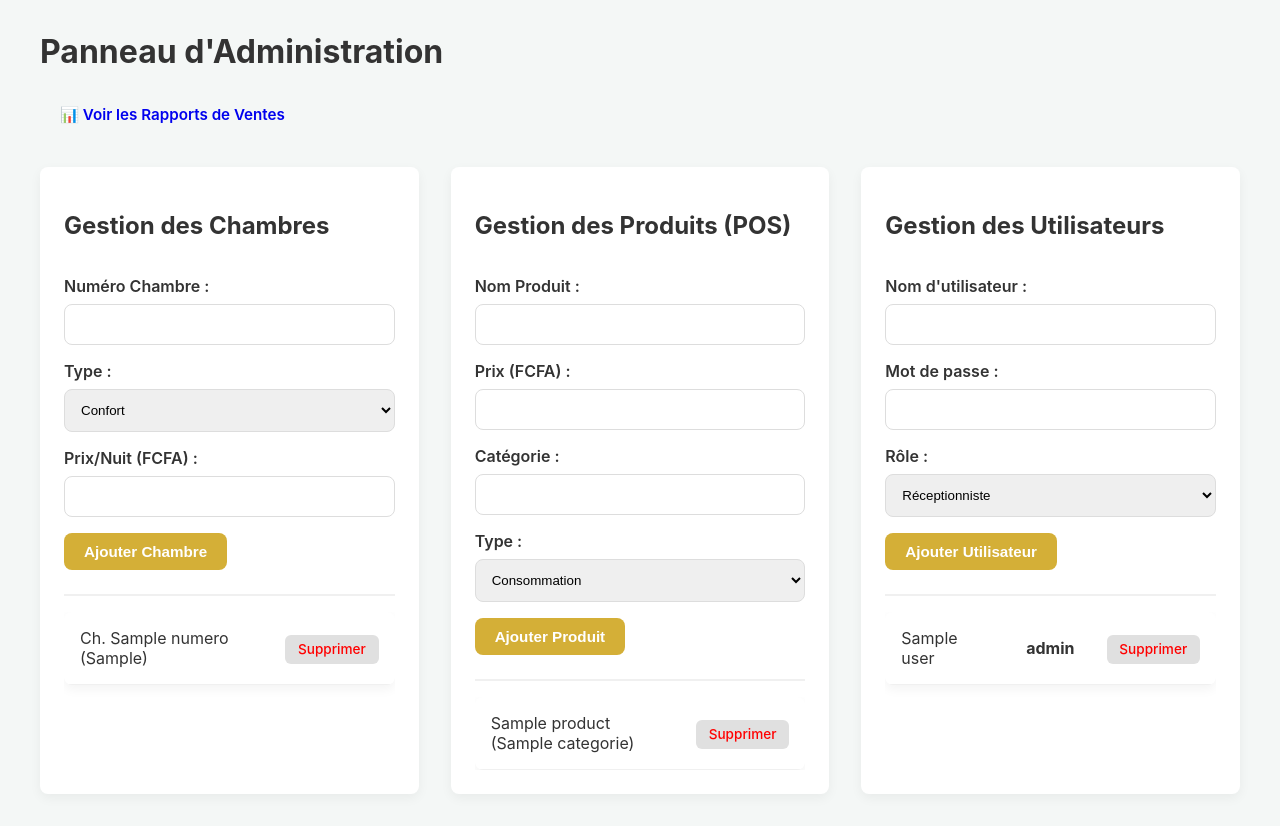
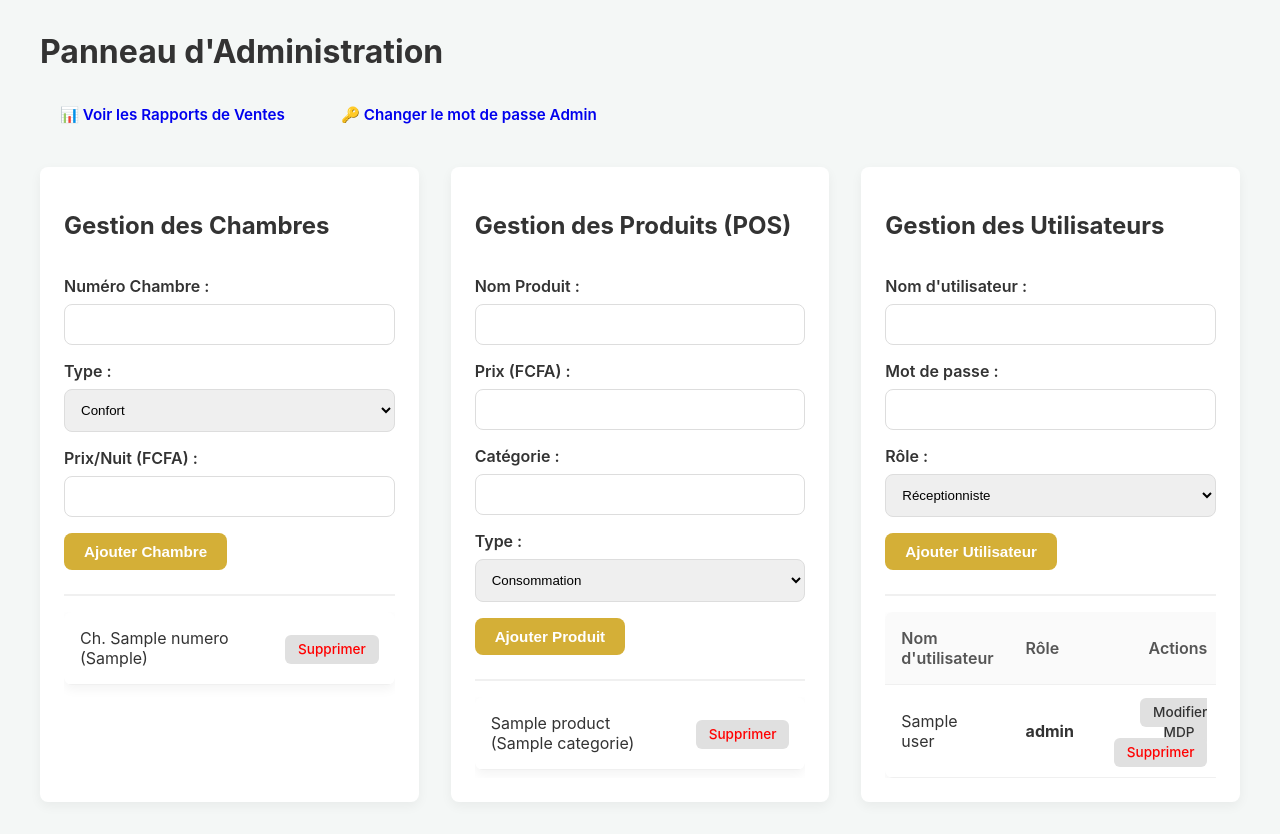
Before and after one commit to djimognetjean/starligt2025, a Flask app: template templates/admin.html in a window 1280 px wide. Shown: the part 61-895 px from the top of the page. Before the commit the page ends 865 px from the top, so only its background shows below. Run offline with Flask 3, Linux system fonts and the light colour scheme; the template is opened without the code that fills it: most values are stand-ins (such as "Sample title", 1, 10 or a date in 2020).

Commit message:
feat: Allow admin to change user passwords
This commit introduces the functionality for administrators to change the passwords of other users.

- Adds a new page at `/admin/edit_user/<user_id>` with a form to enter and confirm a new password for the selected user.
- Implements the necessary backend logic in `user_manager.py` to securely hash and update a user's password by their ID (`get_user_by_id`, `update_user_password`).
- Adds a "Modifier MDP" (Change Password) link next to each user on the main admin dashboard for easy access.

```diff
--- a/app.py
+++ b/app.py
@@ -506,6 +506,53 @@ def admin_delete_user(user_id):
 
     return redirect(url_for('admin_dashboard'))
 
+@app.route('/admin/edit_user/<int:user_id>', methods=['GET', 'POST'])
+@admin_required
+def edit_user(user_id):
+    """Affiche le formulaire de modification de mot de passe pour un utilisateur et traite la soumission."""
+    edited_user = user_manager.get_user_by_id(user_id)
+    if not edited_user:
+        flash("Utilisateur non trouvé.", 'error')
+        return redirect(url_for('admin_dashboard'))
+
+    if request.method == 'POST':
+        new_password = request.form['new_password']
+        confirm_password = request.form['confirm_password']
+
+        if new_password != confirm_password:
+            flash("Les mots de passe ne correspondent pas.", 'error')
+            return redirect(url_for('edit_user', user_id=user_id))
+
+        if user_manager.update_user_password(user_id, new_password):
+            flash(f"Mot de passe de l'utilisateur '{edited_user['nom_utilisateur']}' mis à jour avec succès.", 'success')
+            return redirect(url_for('admin_dashboard'))
+        else:
+            flash("Erreur lors de la mise à jour du mot de passe.", 'error')
+            return redirect(url_for('edit_user', user_id=user_id))
+
+    return render_template('edit_user.html', user=session['user'], edited_user=edited_user)
+
+@app.route('/admin/change_password', methods=['GET', 'POST'])
+@admin_required
+def change_password():
+    """Affiche le formulaire de changement de mot de passe et traite la soumission."""
+    if request.method == 'POST':
+        new_password = request.form['new_password']
+        confirm_password = request.form['confirm_password']
+
+        if new_password != confirm_password:
+            flash("Les mots de passe ne correspondent pas.", 'error')
+            return redirect(url_for('change_password'))
+
+        if user_manager.update_admin_password(new_password):
+            flash("Mot de passe de l'administrateur mis à jour avec succès.", 'success')
+            return redirect(url_for('admin_dashboard'))
+        else:
+            flash("Erreur lors de la mise à jour du mot de passe.", 'error')
+            return redirect(url_for('change_password'))
+
+    return render_template('change_password.html', user=session['user'])
+
 # --- Route Reporting ---
 
 @app.route('/admin/reporting', methods=['GET', 'POST'])
--- a/templates/admin.html
+++ b/templates/admin.html
@@ -33,8 +33,9 @@
 
 <h1>Panneau d'Administration</h1>
 
-<div style="margin-bottom: 2rem;">
+<div style="margin-bottom: 2rem; display: flex; gap: 1rem;">
     <a href="{{ url_for('reporting_page') }}" class="btn btn-secondary">📊 Voir les Rapports de Ventes</a>
+    <a href="{{ url_for('change_password') }}" class="btn btn-warning">🔑 Changer le mot de passe Admin</a>
 </div>
 
 <div class="admin-container">
@@ -117,13 +118,25 @@
 
         <div class="admin-list">
             <table class="dashboard-table">
+                <thead>
+                    <tr>
+                        <th>Nom d'utilisateur</th>
+                        <th>Rôle</th>
+                        <th style="text-align: right;">Actions</th>
+                    </tr>
+                </thead>
+                <tbody>
                     {% for user in all_users %}
                     <tr>
                         <td>{{ user.nom_utilisateur }}</td>
                         <td><strong>{{ user.role }}</strong></td>
-                    <td><a href="{{ url_for('admin_delete_user', user_id=user.id) }}" class="btn-sm" style="color: red;">Supprimer</a></td>
+                        <td style="text-align: right;">
+                            <a href="{{ url_for('edit_user', user_id=user.id) }}" class="btn-sm btn-secondary">Modifier MDP</a>
+                            <a href="{{ url_for('admin_delete_user', user_id=user.id) }}" class="btn-sm" style="color: red; margin-left: 0.5rem;">Supprimer</a>
+                        </td>
                     </tr>
                     {% endfor %}
+                </tbody>
             </table>
         </div>
     </div>
--- a/user_manager.py
+++ b/user_manager.py
@@ -124,6 +124,57 @@ def delete_user(user_id):
         return False
     finally:
         conn.close()
+
+def get_user_by_id(user_id):
+    """Récupère un utilisateur par son ID."""
+    conn = connect_db()
+    cursor = conn.cursor()
+    try:
+        cursor.execute("SELECT id, nom_utilisateur, role FROM utilisateurs WHERE id = ?", (user_id,))
+        user = cursor.fetchone()
+        return dict(user) if user else None
+    except sqlite3.Error as e:
+        print(f"Erreur lors de la récupération de l'utilisateur : {e}")
+        return None
+    finally:
+        conn.close()
+
+def update_user_password(user_id, new_password):
+    """Met à jour le mot de passe d'un utilisateur spécifique par son ID."""
+    conn = connect_db()
+    cursor = conn.cursor()
+    hashed_pass = hash_password(new_password)
+    try:
+        cursor.execute("UPDATE utilisateurs SET mot_de_passe_hash = ? WHERE id = ?", (hashed_pass, user_id))
+        conn.commit()
+        return cursor.rowcount > 0  # Vrai si une ligne a été modifiée
+    except sqlite3.Error as e:
+        print(f"Erreur lors de la mise à jour du mot de passe : {e}")
+        return False
+    finally:
+        conn.close()
+
+def update_admin_password(new_password):
+    """Met à jour le mot de passe de l'utilisateur 'admin'."""
+    conn = connect_db()
+    cursor = conn.cursor()
+
+    hashed_pass = hash_password(new_password)
+
+    try:
+        cursor.execute("""
+            UPDATE utilisateurs
+            SET mot_de_passe_hash = ?
+            WHERE nom_utilisateur = 'admin'
+        """, (hashed_pass,))
+        conn.commit()
+        return cursor.rowcount > 0 # Vrai si la mise à jour a réussi
+    except sqlite3.Error as e:
+        print(f"Erreur lors de la mise à jour du mot de passe admin : {e}")
+        return False
+    finally:
+        conn.close()
+
 if __name__ == '__main__':
     # Vous pouvez exécuter ce fichier seul pour tester la création de l'admin
     check_for_admin_and_setup()
```
Also changed, not shown: templates/change_password.html (added, +39 -0 lines), templates/edit_user.html (added, +39 -0 lines), 3 other files. Lines whose indentation alone changed are shown as unchanged.
